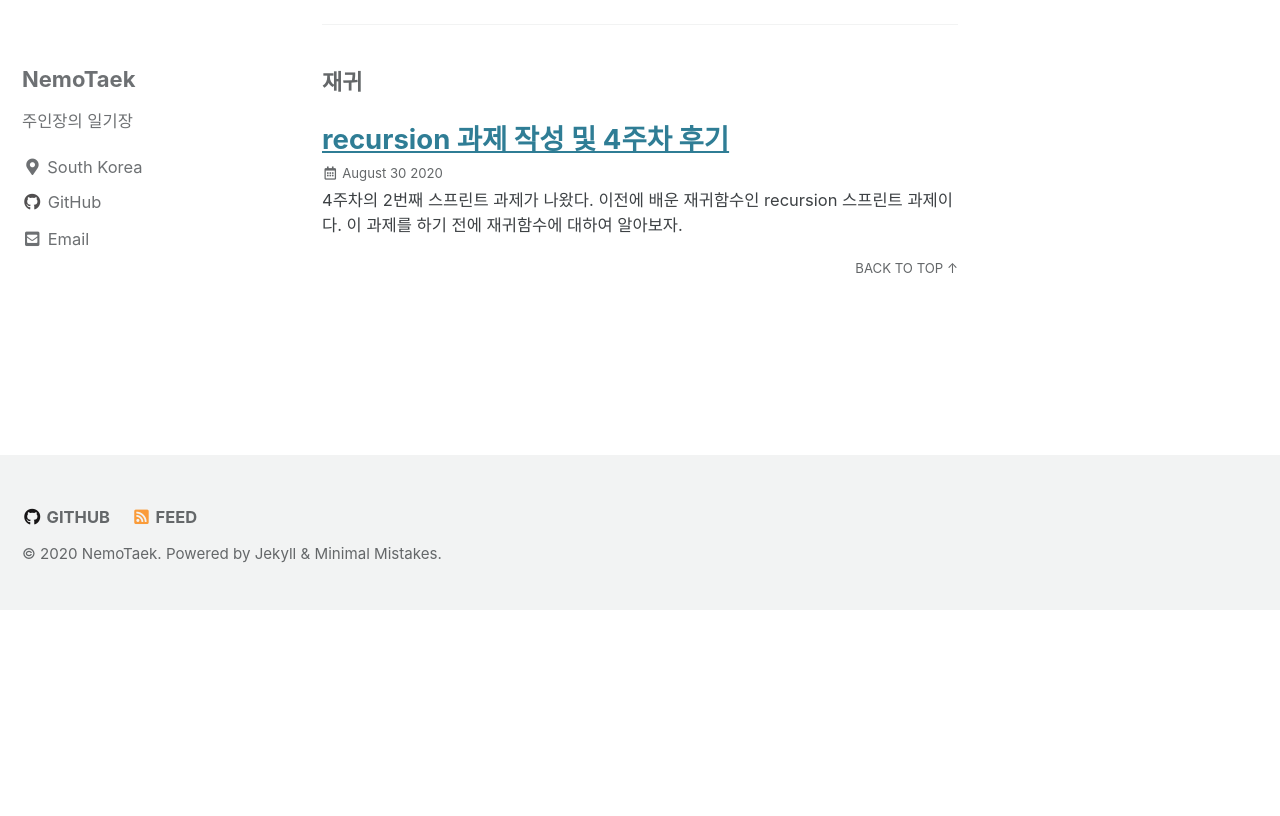
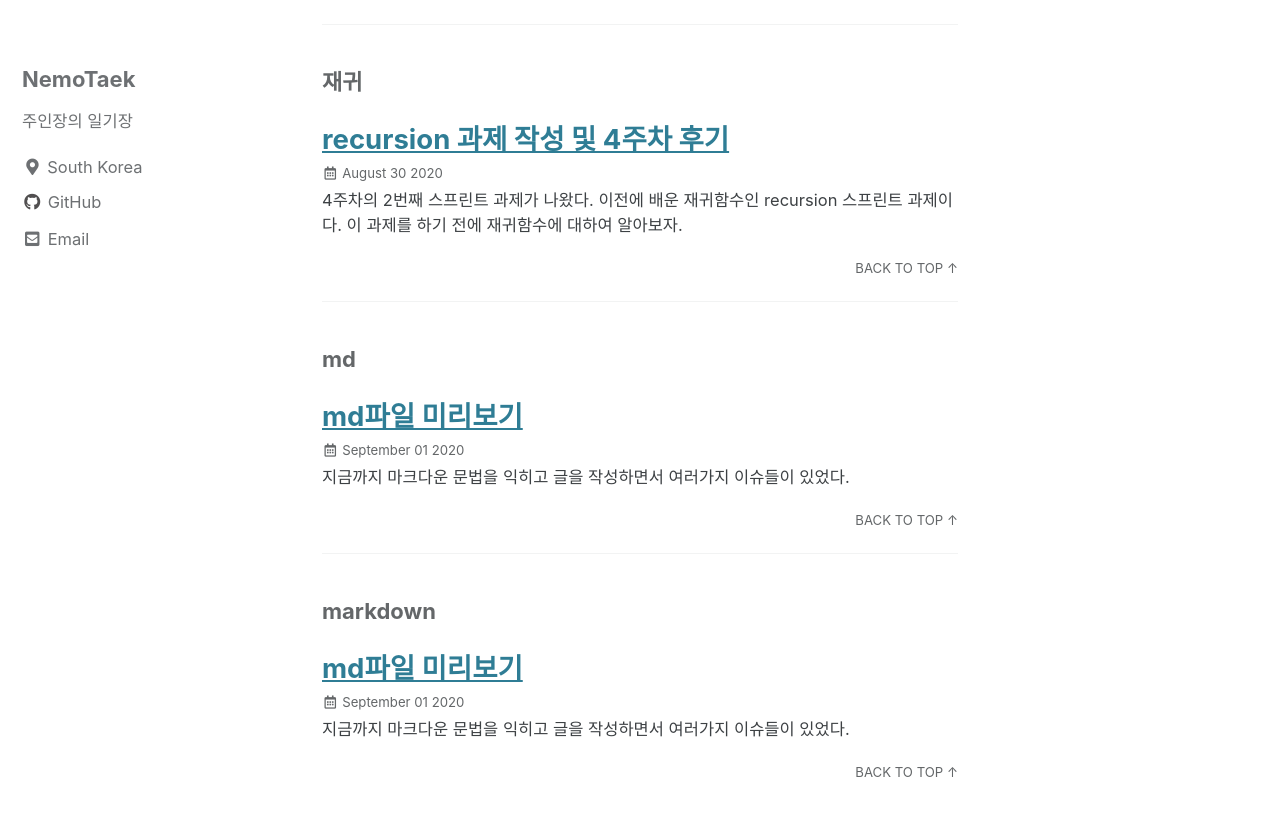
Before and after one commit to NemoTaek/NemoNote, a Jekyll site: the page built from _pages/categories.md, in a window 1280 px wide and 900 px high, scrolled down 5832 px. Shown: the top 816 px of the window. Built offline with Jekyll 4.4.1, drawn with Linux system fonts in a browser that asks for light colours; cached includes are drawn as plain includes; a script bundle is joined from its source files by our own code; comment, search, counter and statistics services are not loaded; before the commit the page ends 6442 px from its top, so only the background shows below that; part of the change alters nothing that is shown.

Commit message:
md_preview 작성

````diff
--- a/_posts/2020-08-09-200809.md
+++ b/_posts/2020-08-09-200809.md
@@ -69,6 +69,9 @@ ex) 띄어쓰기 2번으로
       console.log('테스트입니다');
     }
     ```
+
+    추가적으로 띄어쓰기 4번도 코드 인용이 가능하다.
+    연속으로 코드 인용을 사용할때 활용하자!
 <br>
 
 8. '-', '*', '_' 기호를 3개 이상 연달아 입력하면 수평선 작성 가능!
@@ -90,6 +93,7 @@ ______________________
 - 헤더와 셀을 구분할 때 3개 이상의 `-` 기호가 필요
 - 헤더와 셀을 구분하면서 `:` 기호로 내용 정렬 가능
 - 가장 좌/우측의 `|` 기호는 생략 가능
+- 표를 작성할 때, 한 줄을 띄고 작성하자. 아니면 날것 그대로 나온다.
 <br>
 
 | 항목 | 가격 | 개수 |
--- /dev/null
+++ b/_posts/2020-09-01-md_preview.md
@@ -0,0 +1,32 @@
+---
+title: "md파일 미리보기"
+categories:
+  - md
+  - markdown
+tags:
+  - md
+  - markdown
+---
+
+지금까지 마크다운 문법을 익히고 글을 작성하면서 여러가지 이슈들이 있었다.
+
+1. 백틱(`)을 사용하여 코드를 입력했는데도 엉뚱하게 다른 것이 출력되거나, 안의 코드 내용이 실행되어 출력되거나 하는 이슈
+
+2. 1, 2, 3이나 -, + 같이 순서 표시를 사용할 때 중간에 백틱(`)을 사용하면 순서가 초기화되는 이슈
+
+3. 표를 작성하는데, 표같이 안나오고 작성한 날것 그대로 나오는 이슈
+
+등등 여러개가 있었다.
+
+계속 실험하다가 안되서 결국에는 포기하고 간단하게 글을 작성한 적이 많았다.
+
+그러던 어느날 검색하다가 우연히 해결방법을 발견하였다.
+
+> 대부분의 markdown 문법은 띄어쓰기나 한 줄 띄어쓰기를 제대로 해주지 않으면 출력이 이상하게 나오는 경우가 많다.
+
+이를 보고 위의 예시들에 해당하는 것들에 한 줄을 띄우니까 표가 나타나고, 코드가 제대로 나오는 것을 볼 수 있었다.
+
+하지만 수정할 때마다 한 번 작성하고 커밋하고 푸쉬하고 확인하는 과정을 반복하는것이 너무 귀찮고 번거로웠다.
+결국에는 참지 못하고 검색을 하니까 md파일을 vscode에 옮기고 ctrl + shift + v를 누르면 미리볼 수 있다는 글을 발견했다.
+한번 해보니 신세계가 펼쳐졌다. 바로 다음 창에 마치 글을 쓴듯이 정렬되서 나오는 것을 볼 수 있었다.
+앞으로 커밋해서 확인하는 과정 필요 없이 vscode에서 확인하고 수정하고를 반복해서 한번만 올리면 될 것 같다.
````
